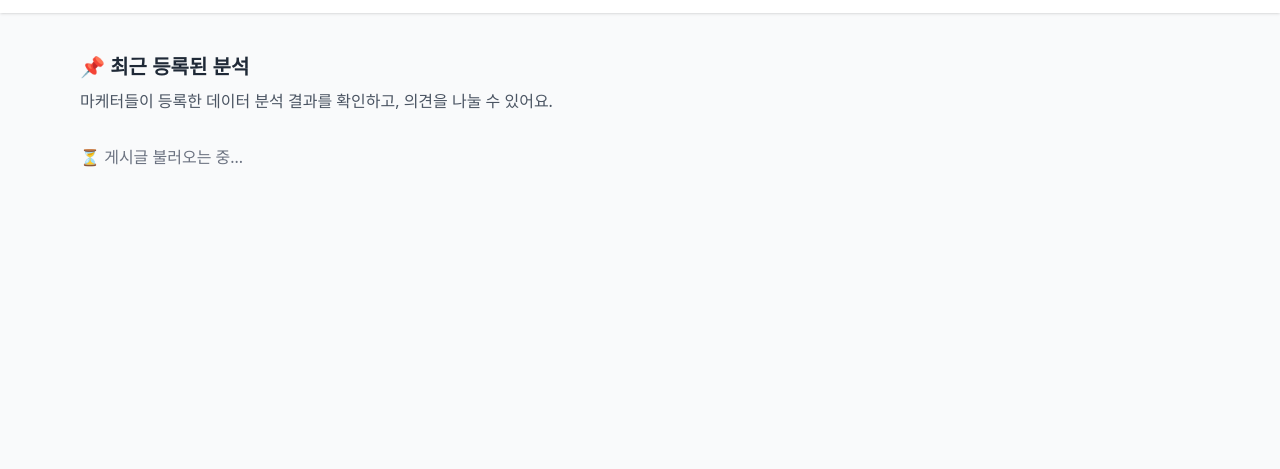
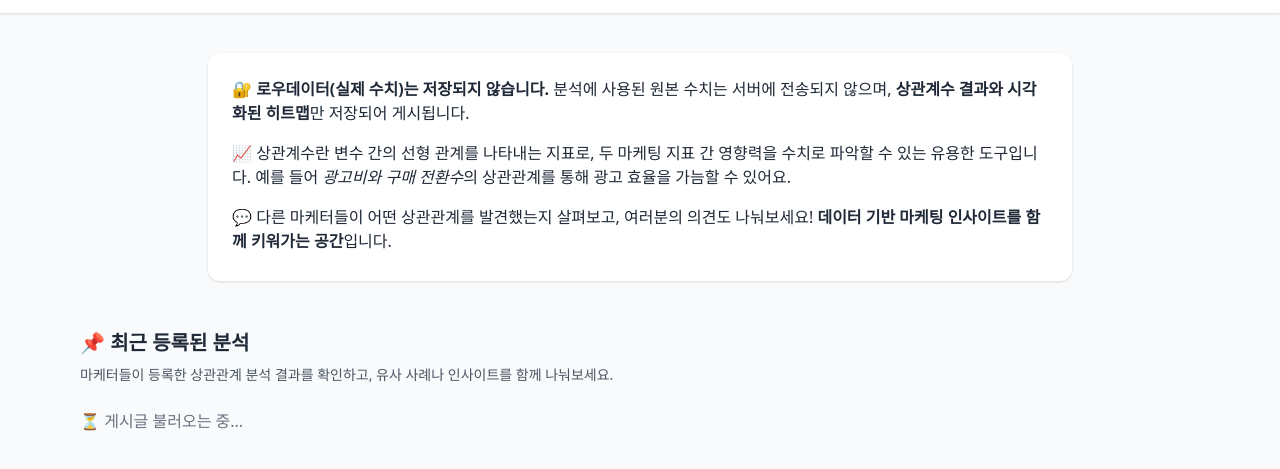
Before and after one commit to hoony8355/marketing-corr-forum, a plain HTML site: page index.html in a window 1280 px wide. Shown: the part 59-528 px from the top of the page. Drawn offline with nearby package versions, Linux system fonts and the light colour scheme; no server answers.

Commit message:
Update index.html

```diff
--- a/index.html
+++ b/index.html
@@ -18,11 +18,26 @@
     </nav>
   </header>
 
-  <!-- Main Content -->
-  <main class="max-w-6xl mx-auto mt-10 px-4">
-    <section class="mb-8">
+  <!-- 안내문 -->
+  <section class="max-w-4xl mx-auto mt-10 px-4">
+    <div class="bg-white p-6 rounded-xl shadow leading-relaxed text-sm md:text-base">
+      <p class="mb-4">
+        🔐 <strong>로우데이터(실제 수치)는 저장되지 않습니다.</strong> 분석에 사용된 원본 수치는 서버에 전송되지 않으며, <strong>상관계수 결과와 시각화된 히트맵</strong>만 저장되어 게시됩니다.
+      </p>
+      <p class="mb-4">
+        📈 상관계수란 변수 간의 선형 관계를 나타내는 지표로, 두 마케팅 지표 간 영향력을 수치로 파악할 수 있는 유용한 도구입니다. 예를 들어 <em>광고비와 구매 전환수</em>의 상관관계를 통해 광고 효율을 가늠할 수 있어요.
+      </p>
+      <p class="mb-1">
+        💬 다른 마케터들이 어떤 상관관계를 발견했는지 살펴보고, 여러분의 의견도 나눠보세요! <strong>데이터 기반 마케팅 인사이트를 함께 키워가는 공간</strong>입니다.
+      </p>
+    </div>
+  </section>
+
+  <!-- 분석 리스트 -->
+  <main class="max-w-6xl mx-auto mt-12 px-4">
+    <section class="mb-6">
       <h2 class="text-xl font-semibold mb-2">📌 최근 등록된 분석</h2>
-      <p class="text-gray-600">마케터들이 등록한 데이터 분석 결과를 확인하고, 의견을 나눌 수 있어요.</p>
+      <p class="text-gray-600 text-sm">마케터들이 등록한 상관관계 분석 결과를 확인하고, 유사 사례나 인사이트를 함께 나눠보세요.</p>
     </section>
 
     <div id="post-list" class="grid grid-cols-1 md:grid-cols-2 lg:grid-cols-3 gap-6">
@@ -30,7 +45,7 @@
     </div>
   </main>
 
-  <!-- Script -->
+  <!-- 게시글 로딩 스크립트 -->
   <script type="module">
     import { db } from './js/firebase.js';
     import {
@@ -63,7 +78,7 @@
             <p class="text-sm text-gray-500 mb-2">${new Date(post.createdAt.toDate()).toLocaleString()} | 작성자: ${post.nickname}</p>
             <p class="text-gray-700 text-sm">${post.summary || '상관관계 분석 결과를 확인해보세요.'}</p>
           `;
-          div.onclick = () => window.location.href = `post.html?id=${doc.id}`;
+          div.onclick = () => window.location.href = \`post.html?id=${doc.id}\`;
           postList.appendChild(div);
         });
       }
```
